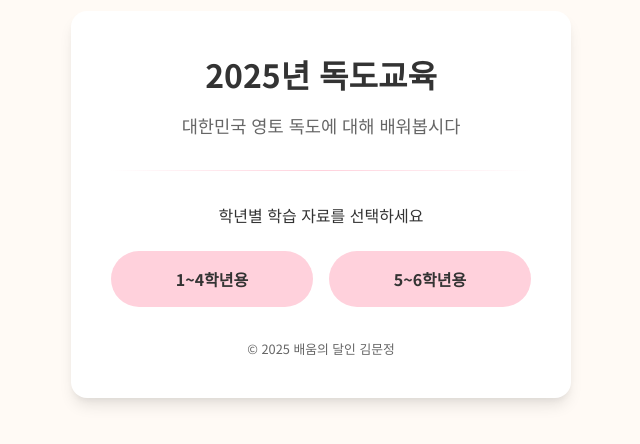
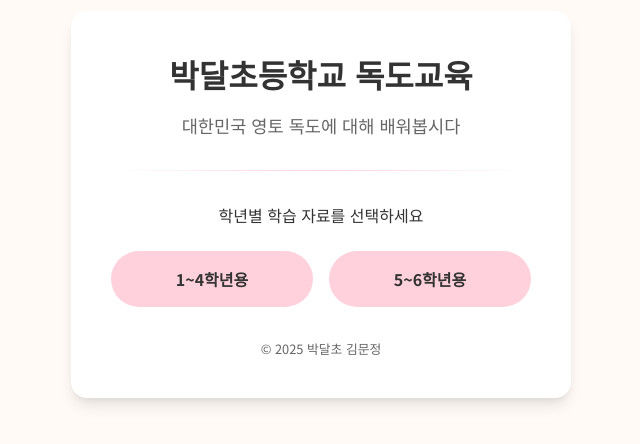
Before and after one commit to reallygood83/bakdaldokdo, a plain HTML site: page index.html in a window 1280 px wide. Shown: the part 196-640 px from the top of the page, without its empty margins (319-959 px from the left). Drawn offline with Linux system fonts and the light colour scheme.

Commit message:
Update index.html

```diff
--- a/index.html
+++ b/index.html
@@ -115,7 +115,7 @@
 </head>
 <body>
   <div class="container">
-    <h1>2025년 독도교육</h1>
+    <h1>박달초등학교 독도교육</h1>
     <p class="subtitle">대한민국 영토 독도에 대해 배워봅시다</p>
 
     <div class="divider"></div>
@@ -127,7 +127,7 @@
     </div>
 
     <div class="footer">
-      © 2025 배움의 달인 김문정
+      © 2025 박달초 김문정
     </div>
   </div>
 </body>
```
